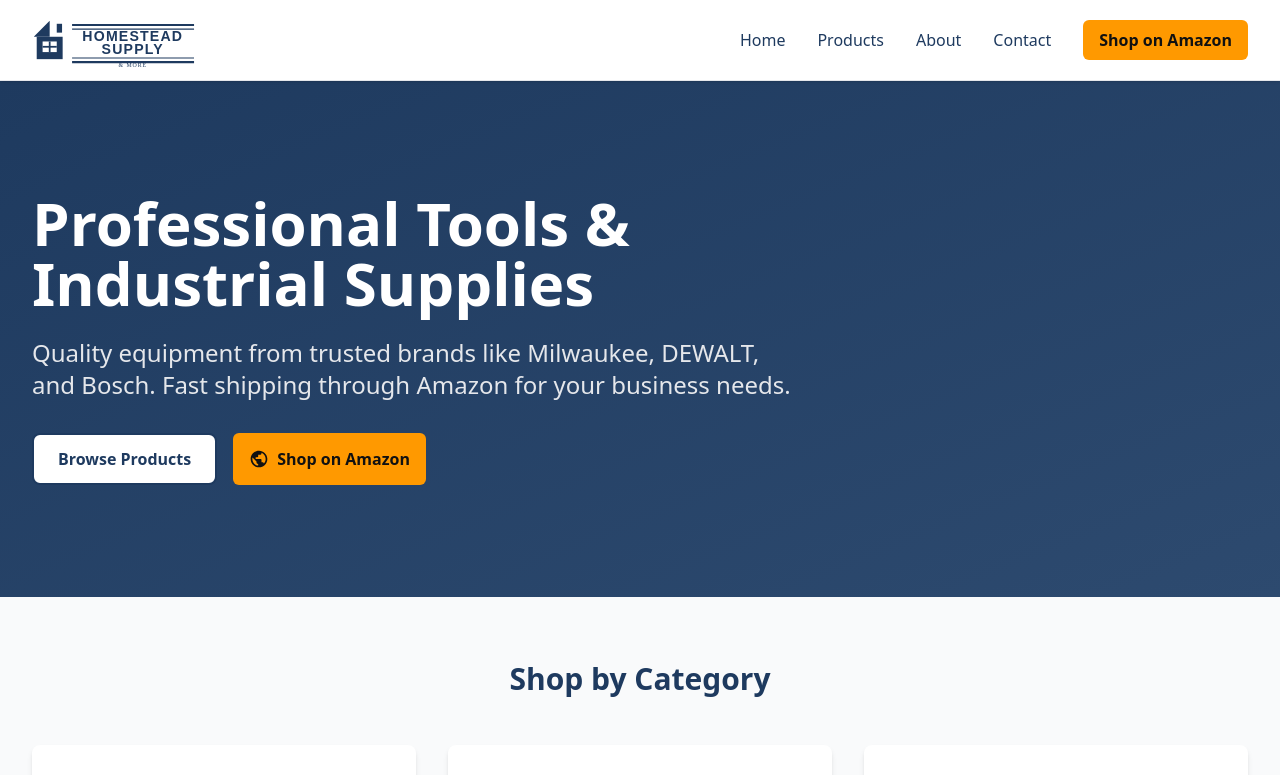
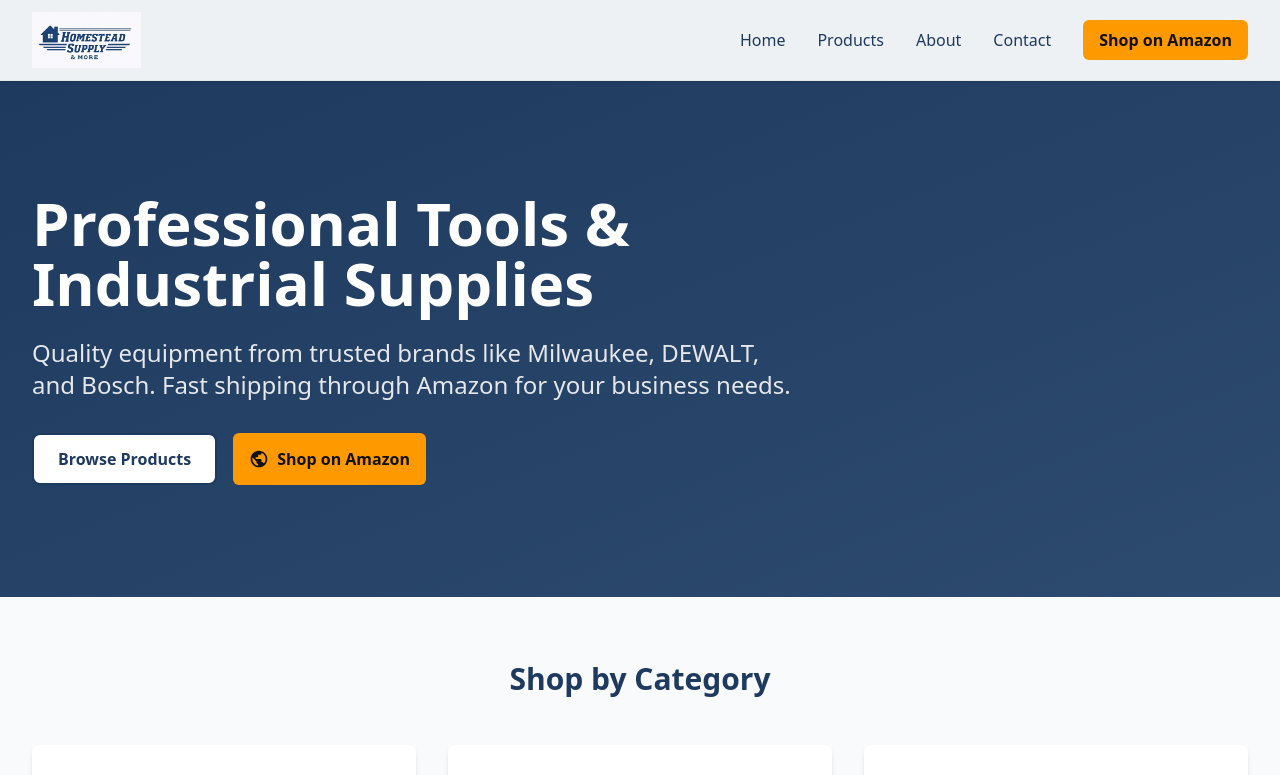
Before and after one commit to zappy08/homestead-supply, a Next.js app: page / in a window 1280 px wide. Shown: the top 775 px of the page. Built offline with nearby package versions, Linux system fonts and the light colour scheme.

Commit message:
Match header background to logo background color

```diff
--- a/src/components/Header.tsx
+++ b/src/components/Header.tsx
@@ -7,13 +7,13 @@
   const [mobileMenuOpen, setMobileMenuOpen] = useState(false);
 
   return (
-    <header className="bg-white border-b border-gray-200 sticky top-0 z-50 shadow-sm">
+    <header className="bg-[#eef1f4] border-b border-gray-200 sticky top-0 z-50 shadow-sm">
       <nav className="max-w-7xl mx-auto px-4 sm:px-6 lg:px-8">
         <div className="flex items-center justify-between h-20">
           {/* Logo */}
           <Link href="/" className="flex items-center">
             <img
-              src="/logo.svg"
+              src="/logo.png"
               alt="Homestead Supply & More"
               className="h-12 md:h-14 w-auto"
             />
```
